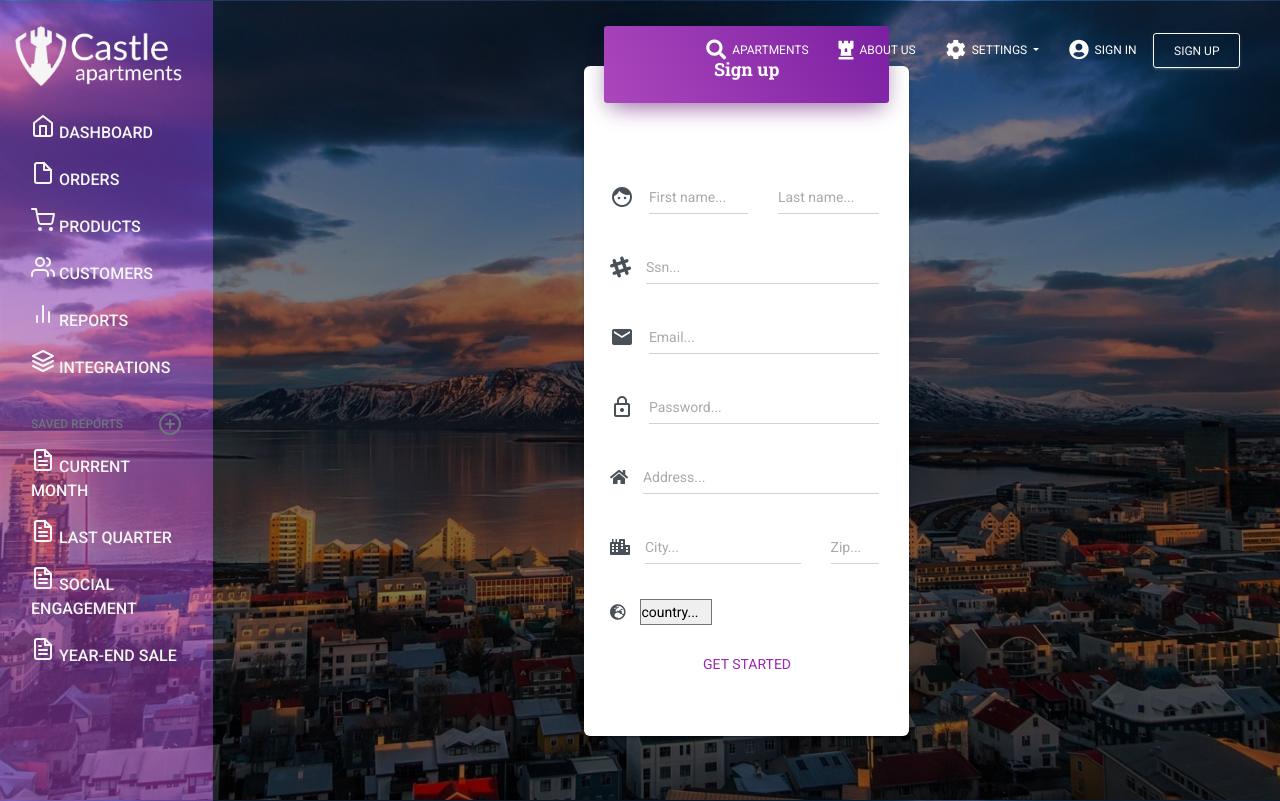
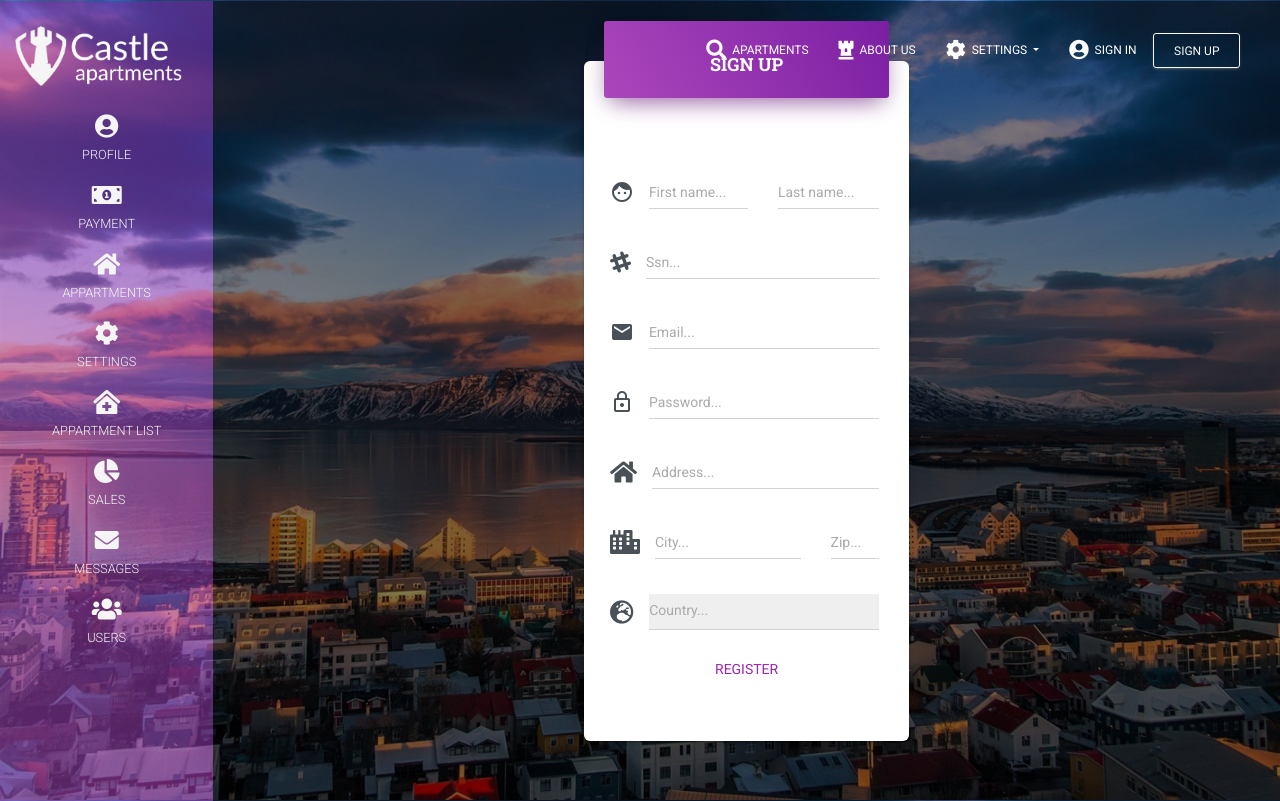
Before and after one commit to castleapartments/Castle_apartments, a Django app: page /signup/ in a window 1280 px wide. Run offline with Django 3.2, Linux system fonts and the light colour scheme; some libraries are stand-ins or nearby versions.

Commit message:
request dep removed and css rules

```diff
--- a/hello/templates/base.html
+++ b/hello/templates/base.html
@@ -74,7 +74,7 @@
     height: 40px; /* Height of new image */
     padding-left: 109px;
   }
-  .nav-item i {
+  #navbarSupportedContent .nav-item i {
     margin-top: -7px;
       top: 3px;
       position: relative;
@@ -101,13 +101,39 @@
   }
   .bg-purpletrans a {
     color: #f5f5f5;
-    font-weight: 500;
+    font-weight: 300;
+    font-size: .8rem;
+  }
+  .bg-purpletrans .nav-link:hover {
+    background-color: #ffffff1c;
   }
   .lang-logo img {
     max-width: 100%;
   }
-  .input-group-text .fab {
+  .input-group-text .fab, .input-group-text .fas {
     font-size: 24px;
+  }
+  .input-group-selection {
+    border: 0;
+    color: #aaaaaa;
+    line-height: 1.1;
+    width: 100%;
+    border-bottom: 1px solid #d2d2d2;
+    height: 36px;
+
+  }
+  .flexnowrapfix {
+    flex-wrap: nowrap;
+  }
+  .card-login .card-header {
+    text-transform: uppercase;
+  }
+  #menu-side-bar {
+    text-align: center;
+    font-size: 1rem;
+  }
+  #menu-side-bar i {
+    font-size:1.5rem;
   }
   </style>
 </head>
@@ -156,7 +182,7 @@
             <a class="nav-link" href="/login/"><i class="fas fa-user-circle"></i> Sign in</a>
         </li>
         <li class="nav-item">
-            <a id="nav_sign_btn" class="nav-link btn btn-sm btn-outline-light" href="/signup/" > Sign up</a>
+            <a id="nav_sign_btn" class="nav-link btn btn-sm btn-outline-light" href="/signup/"> Sign up</a>
         </li>
       </ul>
       <!--
@@ -173,79 +199,75 @@
   <div class="row">
     <nav class="col-md-2 d-none d-md-block bg-purpletrans sidebar">
       <div class="sidebar-sticky">
-        <ul class="nav flex-column">
+        <ul class="nav flex-column" id="menu-side-bar">
             <a class="navbar-brand" href="/" style="padding-top:25px;padding-bottom:20px;text-align:center;">
               <img class="brand_logo" src="{% static 'logo_light.png'%}" style="max-width:100%;" alt="Castle apartments - find you new shithole here!">
             </a>
             <li class="nav-item">
-              <a class="nav-link active" href="#">
-                <svg xmlns="http://www.w3.org/2000/svg" width="24" height="24" viewBox="0 0 24 24" fill="none" stroke="currentColor" stroke-width="2" stroke-linecap="round" stroke-linejoin="round" class="feather feather-home"><path d="M3 9l9-7 9 7v11a2 2 0 0 1-2 2H5a2 2 0 0 1-2-2z"></path><polyline points="9 22 9 12 15 12 15 22"></polyline></svg>
-                Dashboard <span class="sr-only">(current)</span>
+                <a class="nav-link" href="#">
+                  <div class="menu-icon">
+                    <i class="fas fa-user-circle"></i>
+                  </div>
+                  Profile <span class="sr-only">(current)</span>
                 </a>
               </li>
             <li class="nav-item">
                 <a class="nav-link" href="#">
-                <svg xmlns="http://www.w3.org/2000/svg" width="24" height="24" viewBox="0 0 24 24" fill="none" stroke="currentColor" stroke-width="2" stroke-linecap="round" stroke-linejoin="round" class="feather feather-file"><path d="M13 2H6a2 2 0 0 0-2 2v16a2 2 0 0 0 2 2h12a2 2 0 0 0 2-2V9z"></path><polyline points="13 2 13 9 20 9"></polyline></svg>
-                Orders
-              </a>
-            </li>
-            <li class="nav-item">
-              <a class="nav-link" href="/people/">
-                <svg xmlns="http://www.w3.org/2000/svg" width="24" height="24" viewBox="0 0 24 24" fill="none" stroke="currentColor" stroke-width="2" stroke-linecap="round" stroke-linejoin="round" class="feather feather-shopping-cart"><circle cx="9" cy="21" r="1"></circle><circle cx="20" cy="21" r="1"></circle><path d="M1 1h4l2.68 13.39a2 2 0 0 0 2 1.61h9.72a2 2 0 0 0 2-1.61L23 6H6"></path></svg>
-                Products
+                  <div class="menu-icon">
+                      <i class="fas fa-money-bill-alt"></i>
+                  </div>
+                  Payment
                 </a>
               </li>
             <li class="nav-item">
                 <a class="nav-link" href="#">
-                <svg xmlns="http://www.w3.org/2000/svg" width="24" height="24" viewBox="0 0 24 24" fill="none" stroke="currentColor" stroke-width="2" stroke-linecap="round" stroke-linejoin="round" class="feather feather-users"><path d="M17 21v-2a4 4 0 0 0-4-4H5a4 4 0 0 0-4 4v2"></path><circle cx="9" cy="7" r="4"></circle><path d="M23 21v-2a4 4 0 0 0-3-3.87"></path><path d="M16 3.13a4 4 0 0 1 0 7.75"></path></svg>
-                Customers
+                  <div class="menu-icon">
+                      <i class="fas fa-home"></i>
+                  </div>
+                  Appartments
                 </a>
               </li>
             <li class="nav-item">
                 <a class="nav-link" href="#">
-                <svg xmlns="http://www.w3.org/2000/svg" width="24" height="24" viewBox="0 0 24 24" fill="none" stroke="currentColor" stroke-width="2" stroke-linecap="round" stroke-linejoin="round" class="feather feather-bar-chart-2"><line x1="18" y1="20" x2="18" y2="10"></line><line x1="12" y1="20" x2="12" y2="4"></line><line x1="6" y1="20" x2="6" y2="14"></line></svg>
-                Reports
+                  <div class="menu-icon">
+                      <i class="fas fa-cog"></i>
+                  </div>
+                  Settings
                 </a>
               </li>
             <li class="nav-item">
                 <a class="nav-link" href="#">
-                <svg xmlns="http://www.w3.org/2000/svg" width="24" height="24" viewBox="0 0 24 24" fill="none" stroke="currentColor" stroke-width="2" stroke-linecap="round" stroke-linejoin="round" class="feather feather-layers"><polygon points="12 2 2 7 12 12 22 7 12 2"></polygon><polyline points="2 17 12 22 22 17"></polyline><polyline points="2 12 12 17 22 12"></polyline></svg>
-                Integrations
-              </a>
-            </li>
-          </ul>
-
-          <h6 class="sidebar-heading d-flex justify-content-between align-items-center px-3 mt-4 mb-1 text-muted">
-            <span>Saved reports</span>
-            <a class="d-flex align-items-center text-muted" href="#">
-              <svg xmlns="http://www.w3.org/2000/svg" width="24" height="24" viewBox="0 0 24 24" fill="none" stroke="currentColor" stroke-width="2" stroke-linecap="round" stroke-linejoin="round" class="feather feather-plus-circle"><circle cx="12" cy="12" r="10"></circle><line x1="12" y1="8" x2="12" y2="16"></line><line x1="8" y1="12" x2="16" y2="12"></line></svg>
-            </a>
-          </h6>
-          <ul class="nav flex-column mb-2">
-            <li class="nav-item">
-              <a class="nav-link" href="#">
-                <svg xmlns="http://www.w3.org/2000/svg" width="24" height="24" viewBox="0 0 24 24" fill="none" stroke="currentColor" stroke-width="2" stroke-linecap="round" stroke-linejoin="round" class="feather feather-file-text"><path d="M14 2H6a2 2 0 0 0-2 2v16a2 2 0 0 0 2 2h12a2 2 0 0 0 2-2V8z"></path><polyline points="14 2 14 8 20 8"></polyline><line x1="16" y1="13" x2="8" y2="13"></line><line x1="16" y1="17" x2="8" y2="17"></line><polyline points="10 9 9 9 8 9"></polyline></svg>
-                Current month
+                  <div class="menu-icon">
+                      <i class="fas fa-clinic-medical"></i>
+                  </div>
+                  Appartment list
                 </a>
               </li>
             <li class="nav-item">
                 <a class="nav-link" href="#">
-                <svg xmlns="http://www.w3.org/2000/svg" width="24" height="24" viewBox="0 0 24 24" fill="none" stroke="currentColor" stroke-width="2" stroke-linecap="round" stroke-linejoin="round" class="feather feather-file-text"><path d="M14 2H6a2 2 0 0 0-2 2v16a2 2 0 0 0 2 2h12a2 2 0 0 0 2-2V8z"></path><polyline points="14 2 14 8 20 8"></polyline><line x1="16" y1="13" x2="8" y2="13"></line><line x1="16" y1="17" x2="8" y2="17"></line><polyline points="10 9 9 9 8 9"></polyline></svg>
-                Last quarter
+                  <div class="menu-icon">
+                      <i class="fas fa-chart-pie"></i>
+                  </div>
+                  Sales
                 </a>
               </li>
             <li class="nav-item">
                 <a class="nav-link" href="#">
-                <svg xmlns="http://www.w3.org/2000/svg" width="24" height="24" viewBox="0 0 24 24" fill="none" stroke="currentColor" stroke-width="2" stroke-linecap="round" stroke-linejoin="round" class="feather feather-file-text"><path d="M14 2H6a2 2 0 0 0-2 2v16a2 2 0 0 0 2 2h12a2 2 0 0 0 2-2V8z"></path><polyline points="14 2 14 8 20 8"></polyline><line x1="16" y1="13" x2="8" y2="13"></line><line x1="16" y1="17" x2="8" y2="17"></line><polyline points="10 9 9 9 8 9"></polyline></svg>
-                Social engagement
+                  <div class="menu-icon">
+                      <i class="fas fa-envelope"></i>
+                  </div>
+                  Messages
                 </a>
               </li>
             <li class="nav-item">
                 <a class="nav-link" href="#">
-                <svg xmlns="http://www.w3.org/2000/svg" width="24" height="24" viewBox="0 0 24 24" fill="none" stroke="currentColor" stroke-width="2" stroke-linecap="round" stroke-linejoin="round" class="feather feather-file-text"><path d="M14 2H6a2 2 0 0 0-2 2v16a2 2 0 0 0 2 2h12a2 2 0 0 0 2-2V8z"></path><polyline points="14 2 14 8 20 8"></polyline><line x1="16" y1="13" x2="8" y2="13"></line><line x1="16" y1="17" x2="8" y2="17"></line><polyline points="10 9 9 9 8 9"></polyline></svg>
-                Year-end sale
+                  <div class="menu-icon">
+                      <i class="fas fa-users"></i>
+                  </div>
+                  Users
                 </a>
               </li>
+
           </ul>
       </div>
     </nav>
--- a/hello/templates/login.html
+++ b/hello/templates/login.html
@@ -37,7 +37,7 @@ Castle Apartments - Login
                     </div>
                     </div>
                     <div class="footer text-center">
-                    <a href="#pablo" class="btn btn-primary btn-link btn-wd btn-lg">Get Started</a>
+                    <a href="#pablo" class="btn btn-primary btn-link btn-wd btn-lg">Register</a>
                     </div>
                 </form>
                 </div>
--- a/hello/templates/signup.html
+++ b/hello/templates/signup.html
@@ -33,7 +33,7 @@ Castle Apartments - Login
                                 <div class="input-group">
                                     <div class="input-group-prepend d-block d-md-none">
                                         <span class="input-group-text">
-                                            <i class="fas fa-skull-crossbones"></i>
+                                            <i class="fas fa-jedi"></i>
                                         </span>
                                     </div>
                                     <input type="text" id="lname" name="lname" class="form-control" placeholder="Last name...">
@@ -89,28 +89,29 @@ Castle Apartments - Login
                                 <div class="input-group">
                                     <div class="input-group-prepend d-block d-md-none">
                                     <span class="input-group-text">
-                                        <i class="fas fa-skull-crossbones"></i>
+                                        <i class="fab fa-old-republic"></i>
                                     </span>
                                     </div>
                                     <input type="text" id="zip" name="zip" class="form-control" placeholder="Zip...">
                                 </div>
                             </div>
                         </div>
-                        <div class="input-group">
-                                <div class="input-group-prepend">
+                        <div class="input-group flexnowrapfix">
+                            <div class="input-group-prepend" style="width:100%">
                                 <span class="input-group-text">
                                         <i class="fas fa-globe-europe"></i>
                                 </span>
-                                </div>
-                                <select id="country" name="country">
-                                    <option value="">country...</option>
+
+                                <select class="input-group-selection" id="country" name="country">
+                                    <option value="">Country...</option>
                                     <option value="1">country 2...</option>
                                     <option value="2">country 1...</option>
                                 </select>
                             </div>
+                        </div>
                     </div>
                     <div class="footer text-center">
-                    <a href="#pablo" class="btn btn-primary btn-link btn-wd btn-lg">Get Started</a>
+                    <a href="#pablo" class="btn btn-primary btn-link btn-wd btn-lg">Register</a>
                     </div>
                 </form>
                 </div>
--- a/hello/views.py
+++ b/hello/views.py
@@ -3,7 +3,6 @@ from django.http import HttpResponse
 from django.views.generic import ListView, CreateView, UpdateView
 from django.urls import reverse_lazy
 
-import requests
 
 from hello.models import Person, Card
 from hello.forms import PersonForm, CardForm
@@ -20,12 +19,7 @@ from .models import Greeting
 def index(request):
     # return HttpResponse('Hello from Python!')
     return render(request, "index.html")
-"""
-def index(request):
-    r = requests.get('http://httpbin.org/status/418')
-    print(r.text)
-    return HttpResponse('<pre>' + r.text + '</pre>')
-"""
+
 def db(request):
 
     greeting = Greeting()
--- a/requirements.txt
+++ b/requirements.txt
@@ -2,4 +2,3 @@ django
 gunicorn
 django-heroku
 django-crispy-forms
-requests
```
Lines whose indentation alone changed are shown as unchanged.
